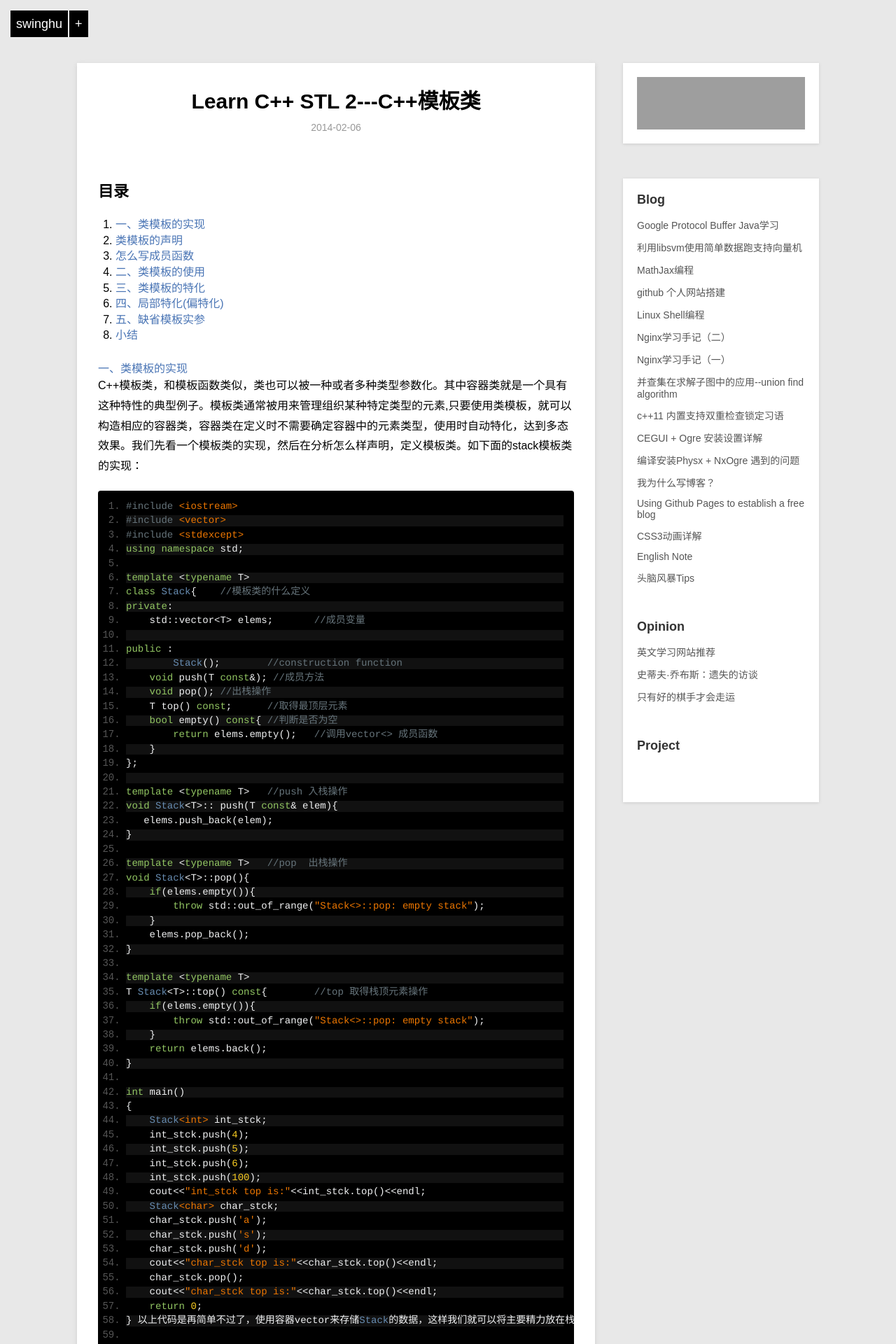
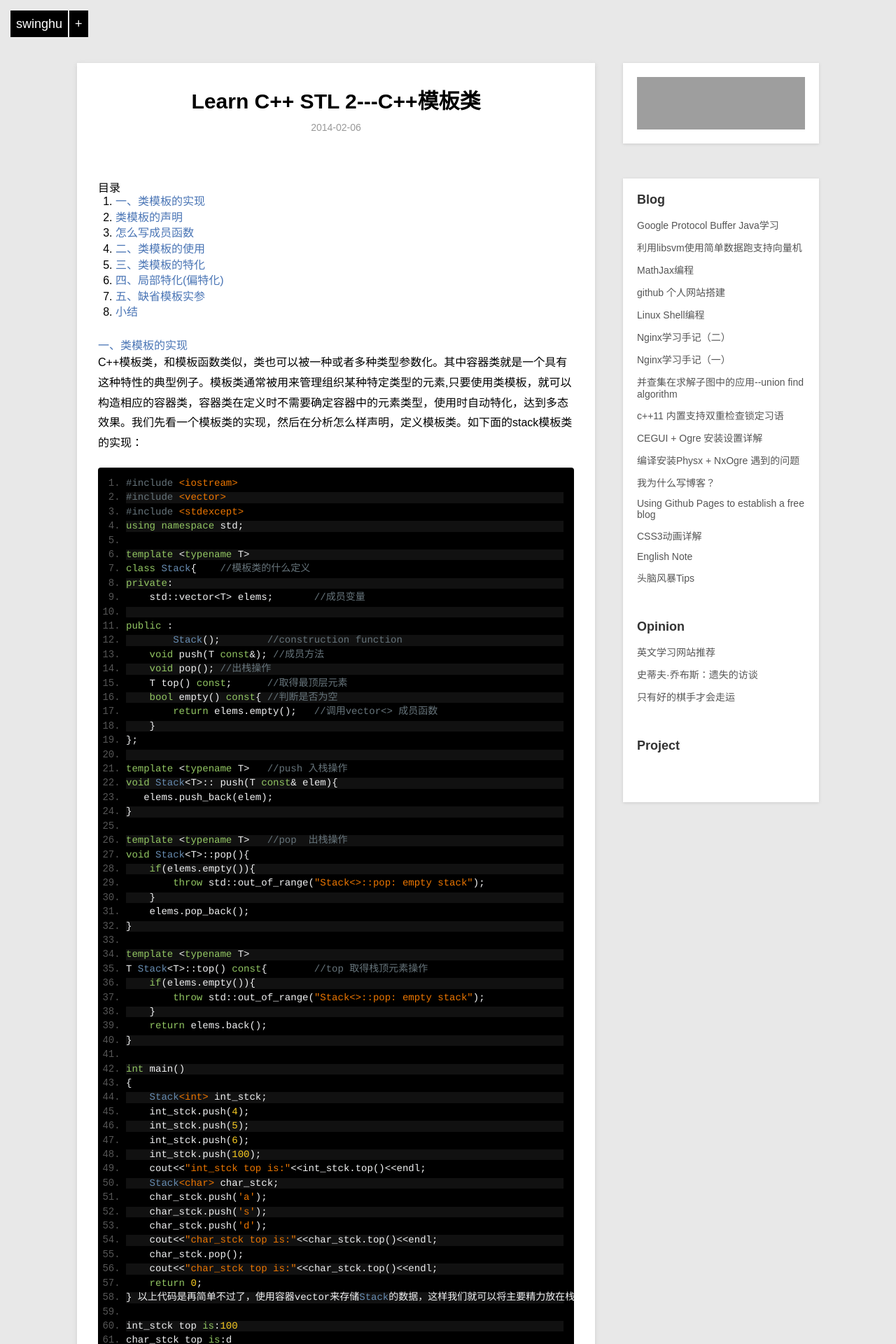
Before and after one commit to swinghu/swinghu.github.com, a Jekyll site: the page built from _posts/trash/2014-02-06-cpp-stl-series2.md, in a window 1280 px wide. Shown: the top 1920 px of the page at 70% size. Built offline with Jekyll 4.4.1, drawn with Linux system fonts in a browser that asks for light colours; Markdown is read by kramdown in place of the engine named in the settings; grey boxes are pictures that could not be loaded.

```diff
--- a/_posts/trash/2014-02-06-cpp-stl-series2.md
+++ b/_posts/trash/2014-02-06-cpp-stl-series2.md
@@ -5,7 +5,7 @@ description: C++ STL 系列之---C++模板类，和函数类似，类也可以
 category: trash
 ---
 
-##目录
+#目录
 1. [一、类模板的实现](#class_sx)
 1. [类模板的声明](#ct_define)
 1. [怎么写成员函数](#htw_mf)
```
